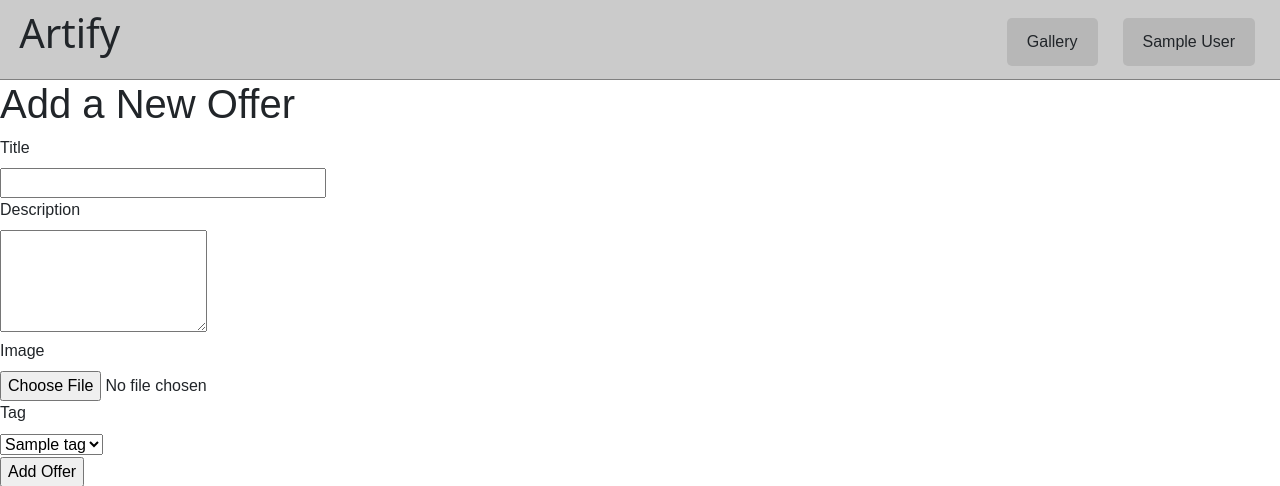
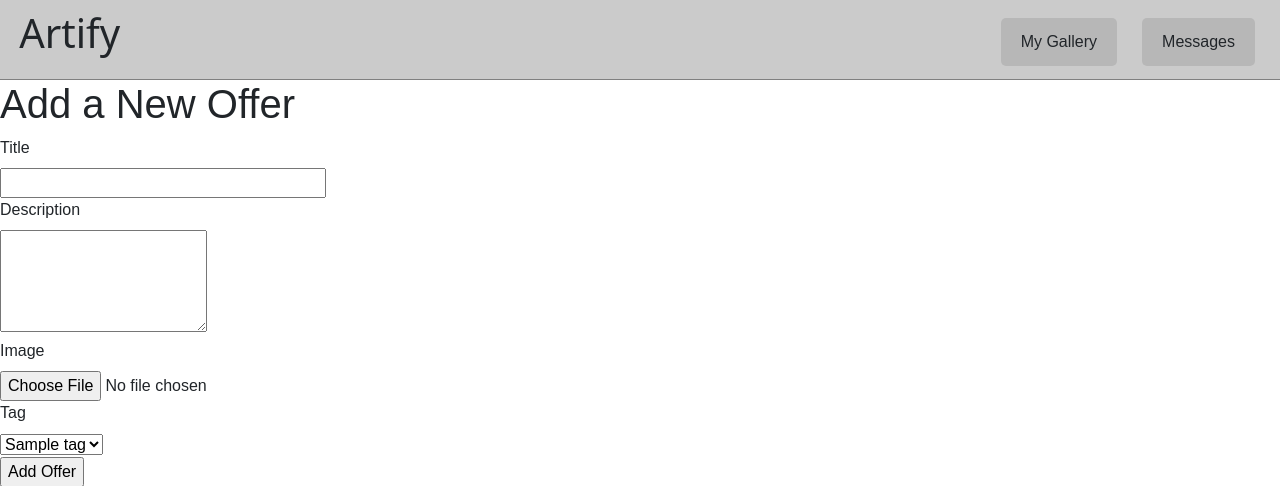
Before and after one commit to maxcutlyp/cits3403, a Flask app: page /add_offer in a window 1280 px wide. Shown: the top 486 px of the page. Run offline with Flask 3, Linux system fonts and the light colour scheme; a user stored in the database is signed in; tables that the repository leaves empty hold one stand-in row (values such as "Sample post"); some libraries are stand-ins or nearby versions.

Commit message:
rename header buttons to more accurately reflect their purpose

```diff
--- a/app/templates/base.html
+++ b/app/templates/base.html
@@ -19,11 +19,10 @@
 
 </head>
 <body>
-    <!-- TODO: css style to header -->
     <header class="heading">
                 {% if current_user.is_authenticated %}
-                    <a class="nav-buttons" href="/messages">{{ current_user.display_name }}</a>
-                    <a class="nav-buttons" href="/gallery">Gallery</a></li> <!-- TODO: Hide when not logged in -->
+                    <a class="nav-buttons" href="/messages">Messages</a>
+                    <a class="nav-buttons" href="/gallery">My Gallery</a></li>
                 {% else %}
                     <a class="nav-buttons" href="/login">Log In</a>
                 {% endif %}
```
